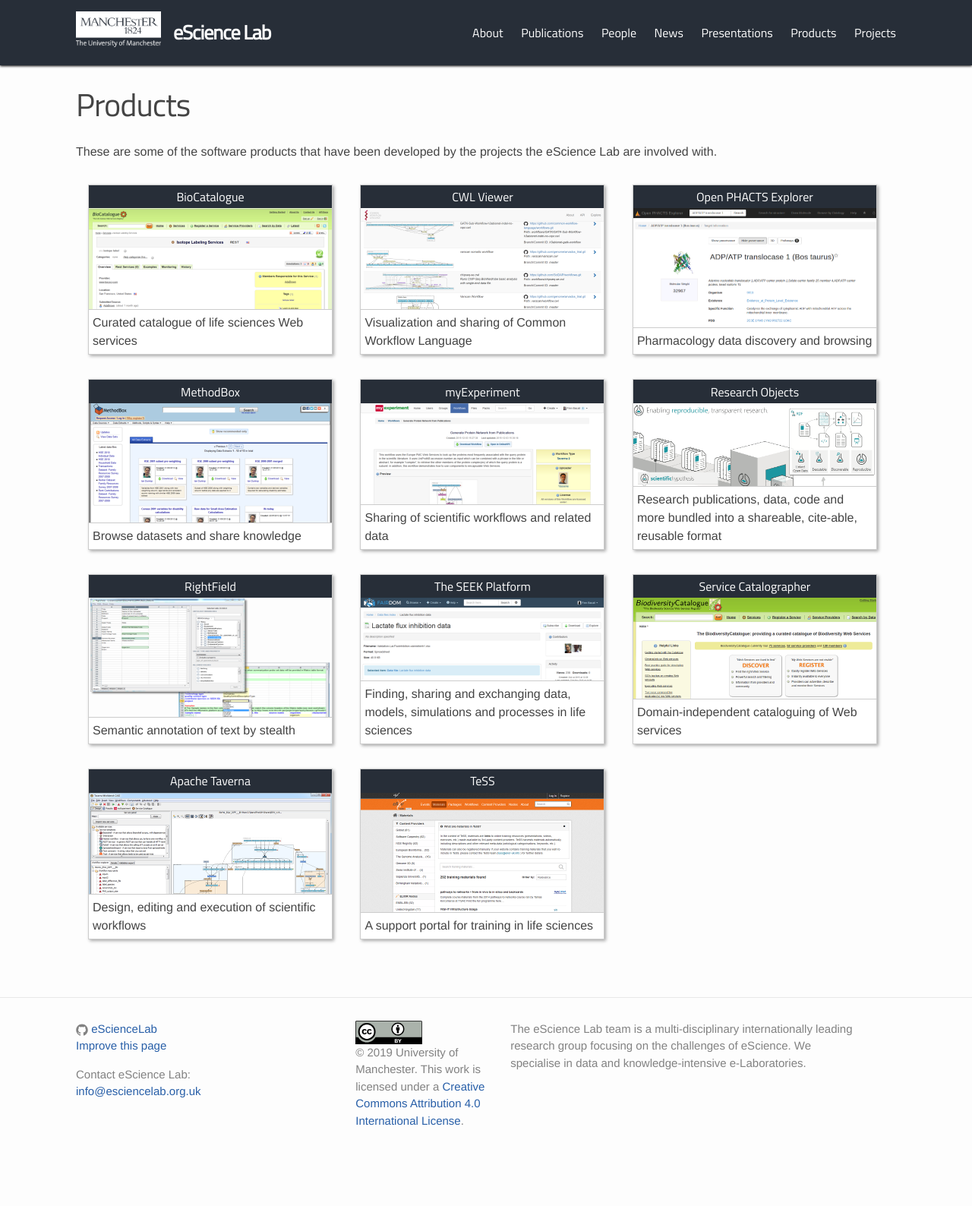
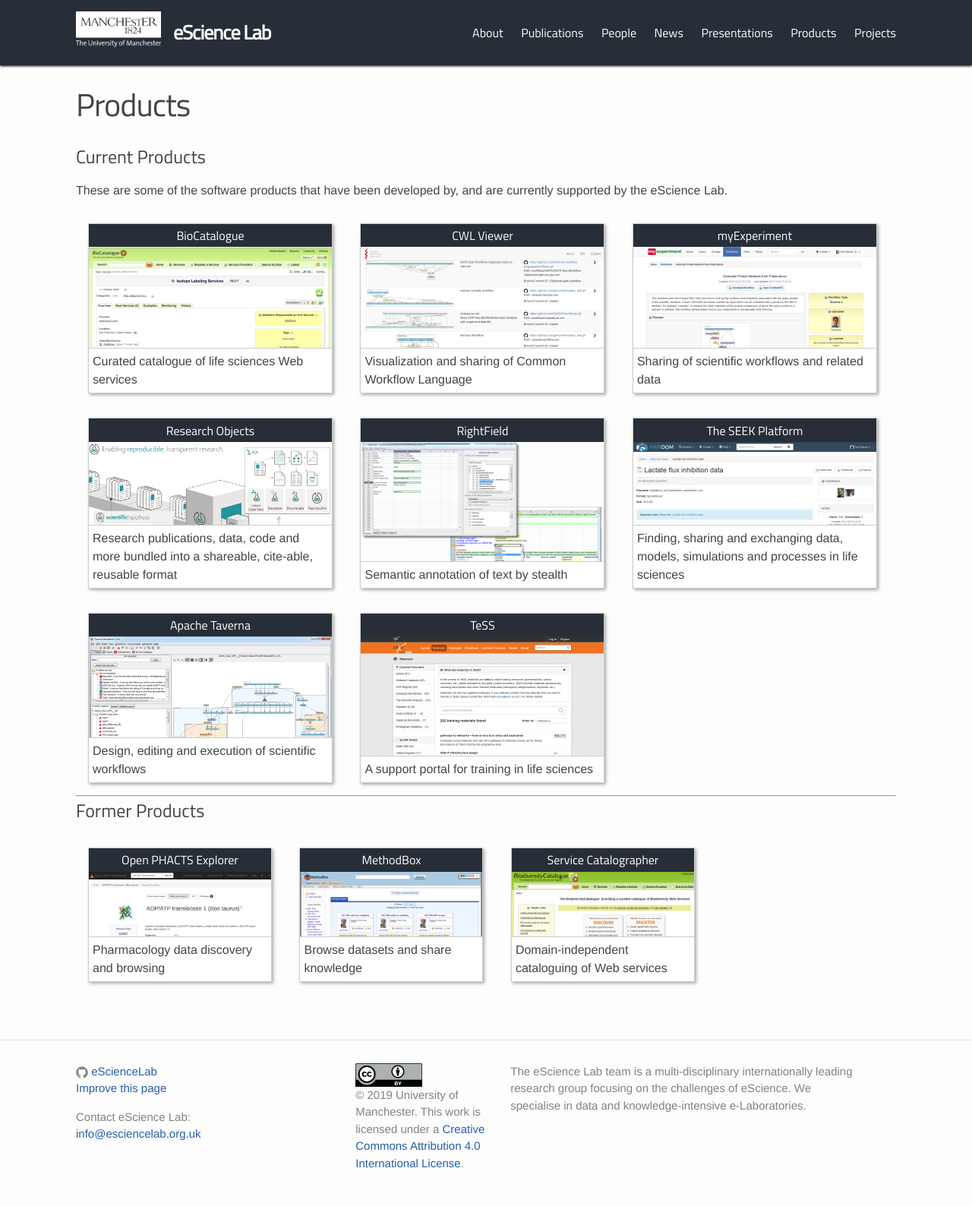
Before and after one commit to eScienceLab/eScienceLab.github.io, a Jekyll site: the page built from products.md, in a window 1280 px wide. Shown: the whole page at 76% size. Built offline with Jekyll 4.4.1, drawn with Linux system fonts in a browser that asks for light colours; comment, search, counter and statistics services are not loaded; before the commit the page ends 1532 px from its top, so only the background shows below that.

Commit message:
Made a folder for old products. Moved service cat, methodbox and OPS in there.

```diff
--- a/_config.yml
+++ b/_config.yml
@@ -34,3 +34,6 @@
   products:
     output: true
     permalink: /:collection/:path/ # Note, trailing / needed to avoid .html
+  old_products:
+    output: true
+    permalink: /products/:path/ # Note, trailing / needed to avoid .html
--- a/_sass/_additions.scss
+++ b/_sass/_additions.scss
@@ -44,6 +44,11 @@
 .product-screenshot img {
   width: 320px;
   height: 192px;
+}
+
+.product-screenshot.old img {
+  width: 240px;
+  height: 144px;
 }
 
 .product-screenshot .product-description {
--- a/products.md
+++ b/products.md
@@ -9,8 +9,8 @@
 Product pages and metadata live in the `_products/` folder
 -->
 
-These are some of the software products that have been developed by
-the projects the eScience Lab are involved with.
+<h1>Current Products</h1>
+These are some of the software products that have been developed by, and are currently supported by the eScience Lab.
 
 <div>
 {% for product in site.products %}
@@ -23,3 +23,18 @@
     </a>
 {% endfor %}
 </div>
+
+<hr/>
+
+<h1>Former Products</h1>
+<div>
+{% for product in site.old_products %}
+    <a href="{{ product.url }}" class="product-screenshot old">
+        <h3>{{ product.title }}</h3>
+        <img src="{{ product.screenshot }}"/>
+        <div class="product-description">
+            {{ product.description }}
+        </div>
+    </a>
+{% endfor %}
+</div>
```
Also changed, not shown: _old_products/explorer.md (renamed from _products/explorer.md, +0 -1 lines), _old_products/methodbox.md (renamed from _products/methodbox.md, +0 -1 lines), _old_products/service_catalographer.md (renamed from _products/service_catalographer.md, +0 -1 lines).
